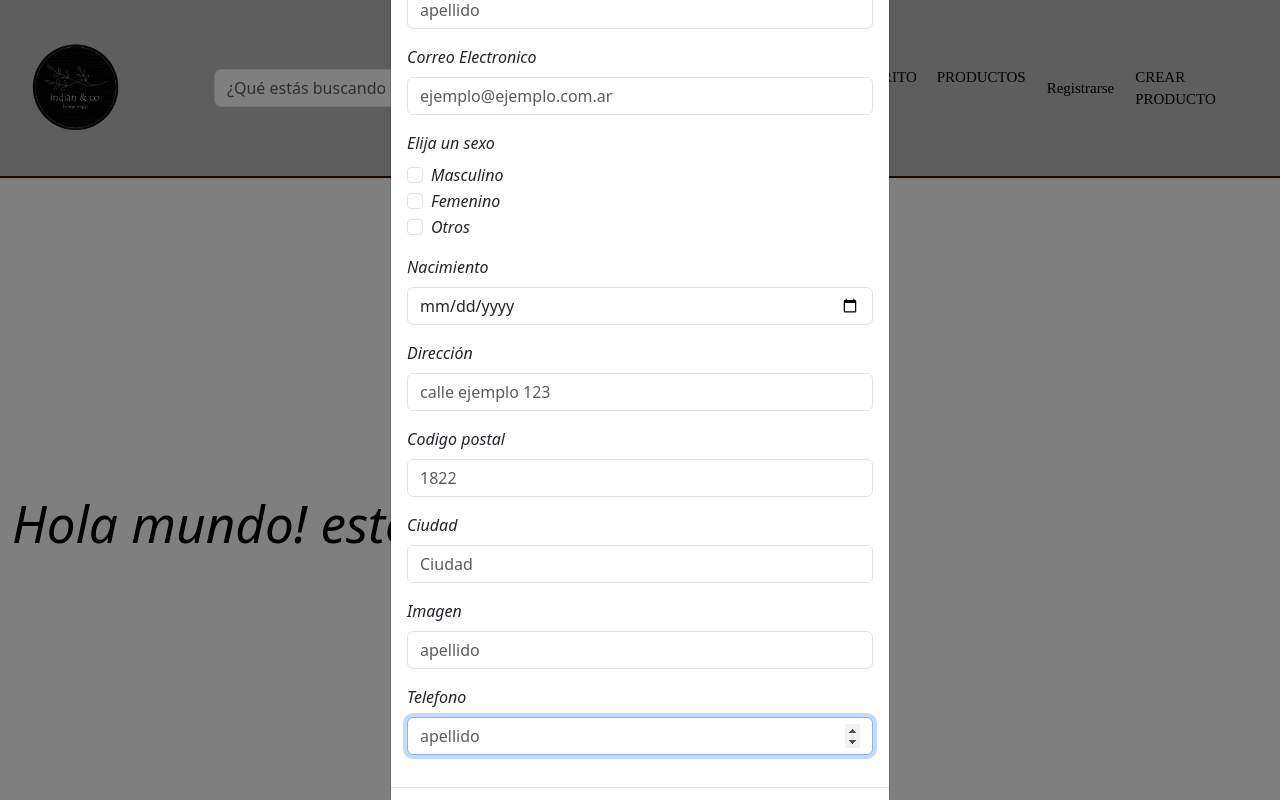
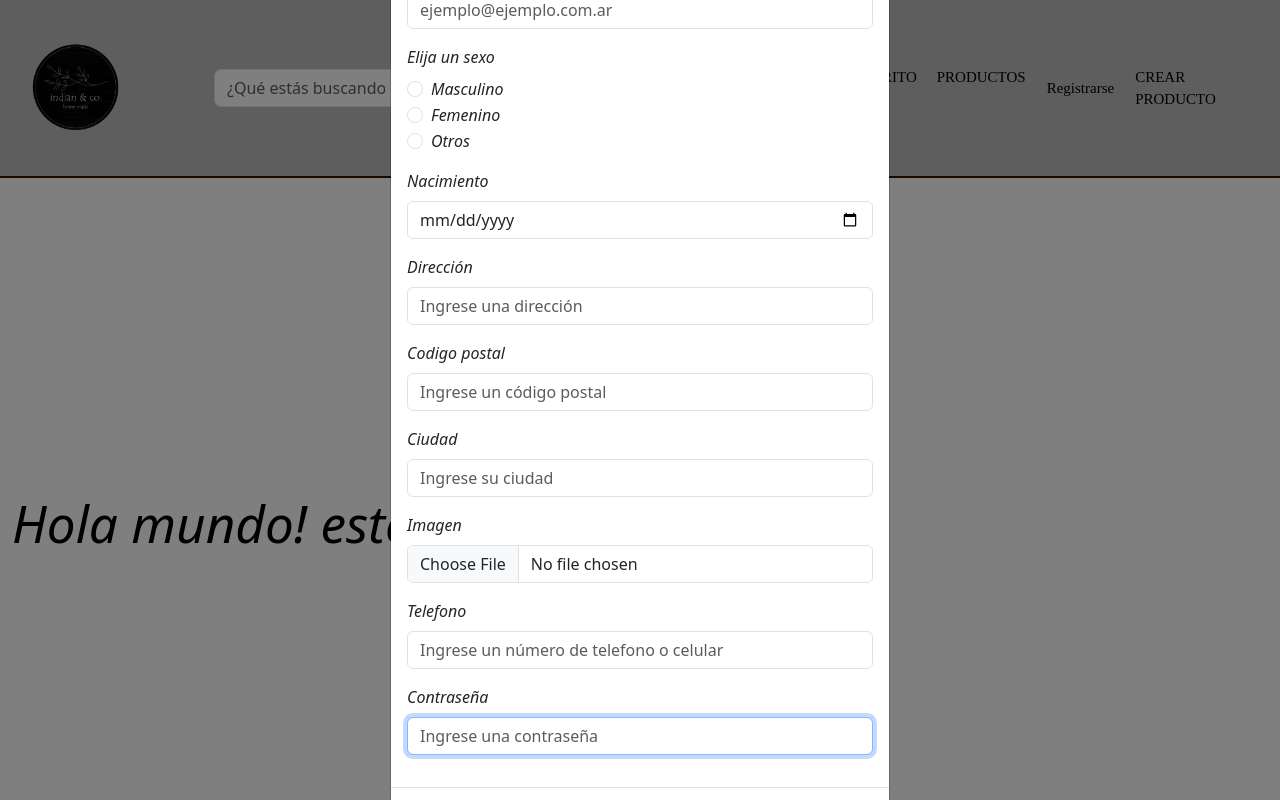
Before and after one commit to indianandco/Indian_Co, a React (Vite) app in the folder Client/: page / in a window 1280 px wide. Both pictures are taken after a click on the button "Registrarse". Built offline with nearby package versions, Linux system fonts and the light colour scheme.

Commit message:
modal de registro

```diff
--- a/Client/src/components/Login/SignUp/SignUp.jsx
+++ b/Client/src/components/Login/SignUp/SignUp.jsx
@@ -5,9 +5,47 @@ import Modal from 'react-bootstrap/Modal';
 
 function SignIn() {
     const [show, setShow] = useState(false);
+    const [form, setForm] = useState({
+        first_name: '',
+        last_name: '',
+        password: '',
+        phone: '',
+        gender: "otros",
+        birthdate: "",
+        address: "",
+        zipcode: '',
+        city: '',
+        image: '',
+        email: '',
+    })
+
+    console.log(form);
 
     const handleClose = () => setShow(false);
     const handleShow = () => setShow(true);
+
+    const handleChange = (event) => {
+        const checked = event.target.checked
+        const value = event.target.value
+        const name = event.target.name
+
+        if (checked) {
+            setForm({
+                ...form,
+                [name]: checked
+            })
+        }
+
+        setForm({
+            ...form,
+            [name]: value
+        })
+    }
+
+    const handleSubmit = (event) => {
+        event.preventDefault();
+        console.log('submit', form);
+    }
 
     return (
         <>
@@ -20,96 +58,155 @@ function SignIn() {
                     <Modal.Title>Registrarse como usuario</Modal.Title>
                 </Modal.Header>
                 <Modal.Body>
-                    <Form>
+                    <Form onSubmit={handleSubmit}>
                         <Form.Group className="mb-3" controlId="exampleForm.ControlInput1">
                             <Form.Label>Nombre</Form.Label>
                             <Form.Control
+                                required
+                                onChange={handleChange}
+                                name="first_name"
+                                value={form.first_name}
                                 type="text"
-                                placeholder="nombre "
+                                placeholder="Ingrese su nombre completo"
+                                feedback="Debe ingresar un nombre"
+                                feedbackType="invalid"
+                                autoFocus
+                            />
+                            <Form.Control.Feedback type="invalid">
+                                Debe ingresar un nombre.
+                            </Form.Control.Feedback>
+                        </Form.Group>
+                        <Form.Group className="mb-3" controlId="exampleForm.ControlInput2">
+                            <Form.Label>Apellido</Form.Label>
+                            <Form.Control
+                                required
+                                onChange={handleChange}
+                                name="last_name"
+                                value={form.last_name}
+                                type="text"
+                                placeholder="Ingrese su apellido"
                                 autoFocus
                             />
                         </Form.Group>
-                        <Form.Group className="mb-3" controlId="exampleForm.ControlInput1">
-                            <Form.Label>Apellido</Form.Label>
-                            <Form.Control
-                                type="text"
-                                placeholder="apellido"
-                                autoFocus
-                            />
-                        </Form.Group>
-                        <Form.Group className="mb-3" controlId="exampleForm.ControlInput1">
+                        <Form.Group className="mb-3" controlId="exampleForm.ControlInput3">
                             <Form.Label>Correo Electronico</Form.Label>
                             <Form.Control
+                                required
+                                onChange={handleChange}
+                                name="email"
+                                value={form.email}
                                 type="email"
                                 placeholder="ejemplo@ejemplo.com.ar"
                                 autoFocus
                             />
                         </Form.Group>
-                        <Form.Group className="mb-3" controlId="exampleForm.ControlInput1">
+                        <Form.Group className="mb-3" controlId="exampleForm.ControlInput4">
                             <Form.Label>Elija un sexo</Form.Label>
-                            {['checkbox'].map((type) => (
-                                <div key={`default-${type}`} className="mb-3">
                             <Form.Check
-                                        type={type}
-                                        id={`default-${type}`}
-                                        label={`Masculino`}
+                                onChange={handleChange}
+                                name="gender"
+                                value="masculino"
+                                key="1"
+                                type="radio"
+                                id="1"
+                                label="Masculino"
                             />
                             <Form.Check
-                                        id={`default-${type}`}
-                                        label={`Femenino`}
+                                onChange={handleChange}
+                                name="gender"
+                                value="femenino"
+                                key="2"
+                                type="radio"
+                                id="2"
+                                label="Femenino"
                             />
                             <Form.Check
-                                        type={type}
-                                        id={`default-${type}`}
-                                        label={`Otros`}
+                                onChange={handleChange}
+                                name="gender"
+                                value="otros"
+                                key="3"
+                                type="radio"
+                                id="3"
+                                label="Otros"
                             />
-                                </div>
-                            ))}
                         </Form.Group>
-                        <Form.Group className="mb-3" controlId="exampleForm.ControlInput1">
+                        <Form.Group className="mb-3" controlId="exampleForm.ControlInput5">
                             <Form.Label>Nacimiento</Form.Label>
                             <Form.Control
+                                onChange={handleChange}
+                                name="birthdate"
+                                value={form.birthdate}
                                 type="date"
                                 autoFocus
                             />
                         </Form.Group>
-                        <Form.Group className="mb-3" controlId="exampleForm.ControlInput1">
+                        <Form.Group className="mb-3" controlId="exampleForm.ControlInput6">
                             <Form.Label>Dirección</Form.Label>
                             <Form.Control
+                                required
+                                onChange={handleChange}
+                                name="address"
+                                value={form.address}
                                 type="text"
-                                placeholder="calle ejemplo 123"
+                                placeholder="Ingrese una dirección"
                                 autoFocus
                             />
                         </Form.Group>
-                        <Form.Group className="mb-3" controlId="exampleForm.ControlInput1">
+                        <Form.Group className="mb-3" controlId="exampleForm.ControlInput7">
                             <Form.Label>Codigo postal</Form.Label>
                             <Form.Control
+                                required
+                                onChange={handleChange}
+                                name="zipcode"
+                                value={form.zipcode}
                                 type="text"
-                                placeholder="1822"
+                                placeholder="Ingrese un código postal"
                                 autoFocus
                             />
                         </Form.Group>
-                        <Form.Group className="mb-3" controlId="exampleForm.ControlInput1">
+                        <Form.Group className="mb-3" controlId="exampleForm.ControlInput8">
                             <Form.Label>Ciudad</Form.Label>
                             <Form.Control
+                                required
+                                onChange={handleChange}
+                                name="city"
+                                value={form.city}
                                 type="text"
-                                placeholder="Ciudad"
+                                placeholder="Ingrese su ciudad"
                                 autoFocus
                             />
                         </Form.Group>
-                        <Form.Group className="mb-3" controlId="exampleForm.ControlInput1">
+                        <Form.Group className="mb-3" controlId="exampleForm.ControlInput9">
                             <Form.Label>Imagen</Form.Label>
                             <Form.Control
-                                type="text"
-                                placeholder="apellido"
+                                onChange={handleChange}
+                                name="image"
+                                value={form.image}
+                                type="file"
                                 autoFocus
                             />
                         </Form.Group>
-                        <Form.Group className="mb-3" controlId="exampleForm.ControlInput1">
+                        <Form.Group className="mb-3" controlId="exampleForm.ControlInput10">
                             <Form.Label>Telefono</Form.Label>
                             <Form.Control
+                                required
+                                onChange={handleChange}
+                                name="phone"
+                                value={form.phone}
                                 type="number"
-                                placeholder="apellido"
+                                placeholder="Ingrese un número de telefono o celular"
+                                autoFocus
+                            />
+                        </Form.Group>
+                        <Form.Group className="mb-3" controlId="exampleForm.ControlInput11">
+                            <Form.Label>Contraseña</Form.Label>
+                            <Form.Control
+                                required
+                                onChange={handleChange}
+                                name="password"
+                                value={form.password}
+                                type="password"
+                                placeholder="Ingrese una contraseña"
                                 autoFocus
                             />
                         </Form.Group>
@@ -117,10 +214,10 @@ function SignIn() {
                 </Modal.Body>
                 <Modal.Footer>
                     <Button variant="secondary" onClick={handleClose}>
-                        Close
+                        Cerrar
                     </Button>
-                    <Button variant="primary" onClick={handleClose}>
-                        Save Changes
+                    <Button variant="primary" type="submit">
+                        Registrar
                     </Button>
                 </Modal.Footer>
             </Modal>
```
Lines whose indentation alone changed are shown as unchanged.
